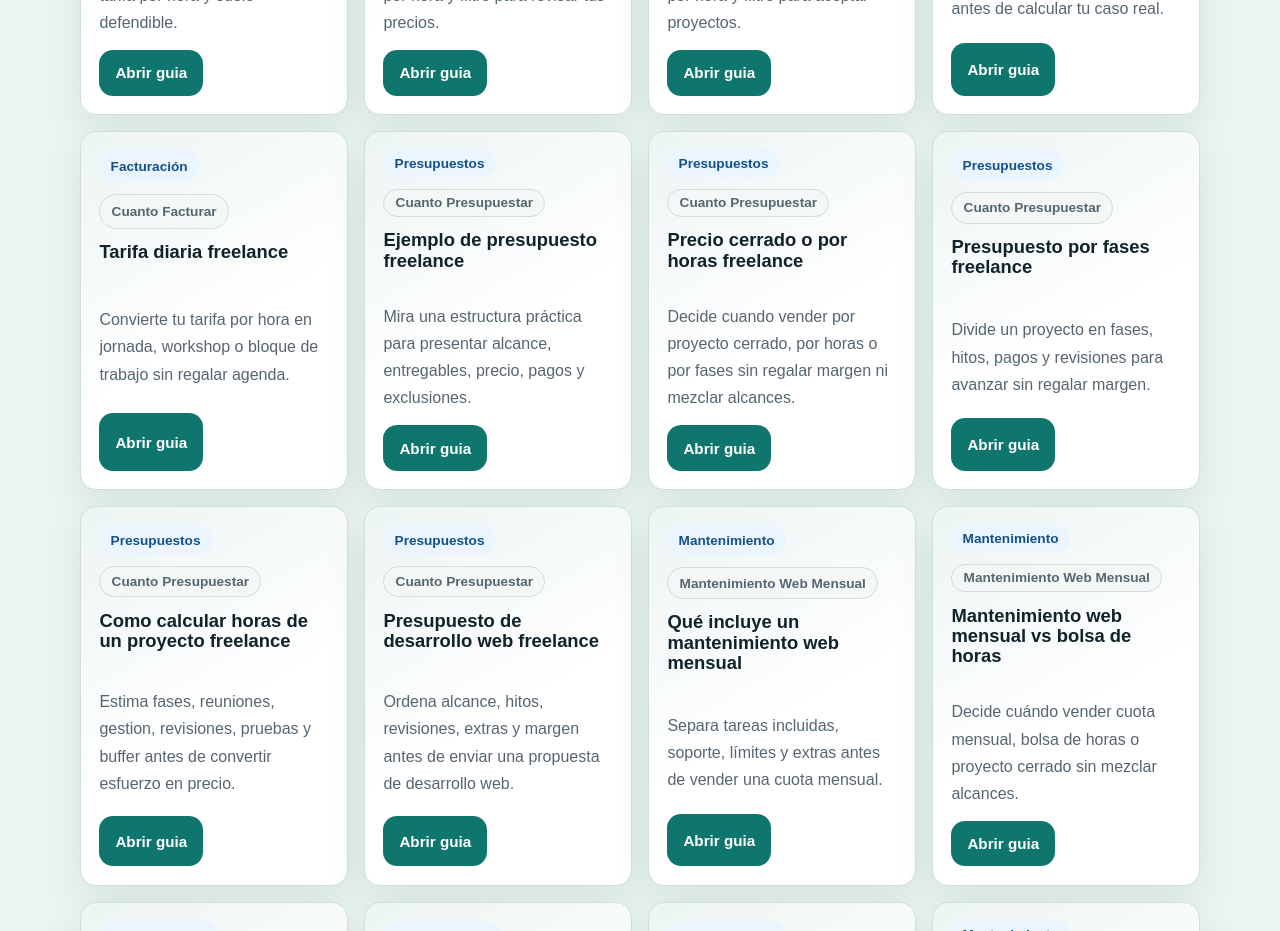
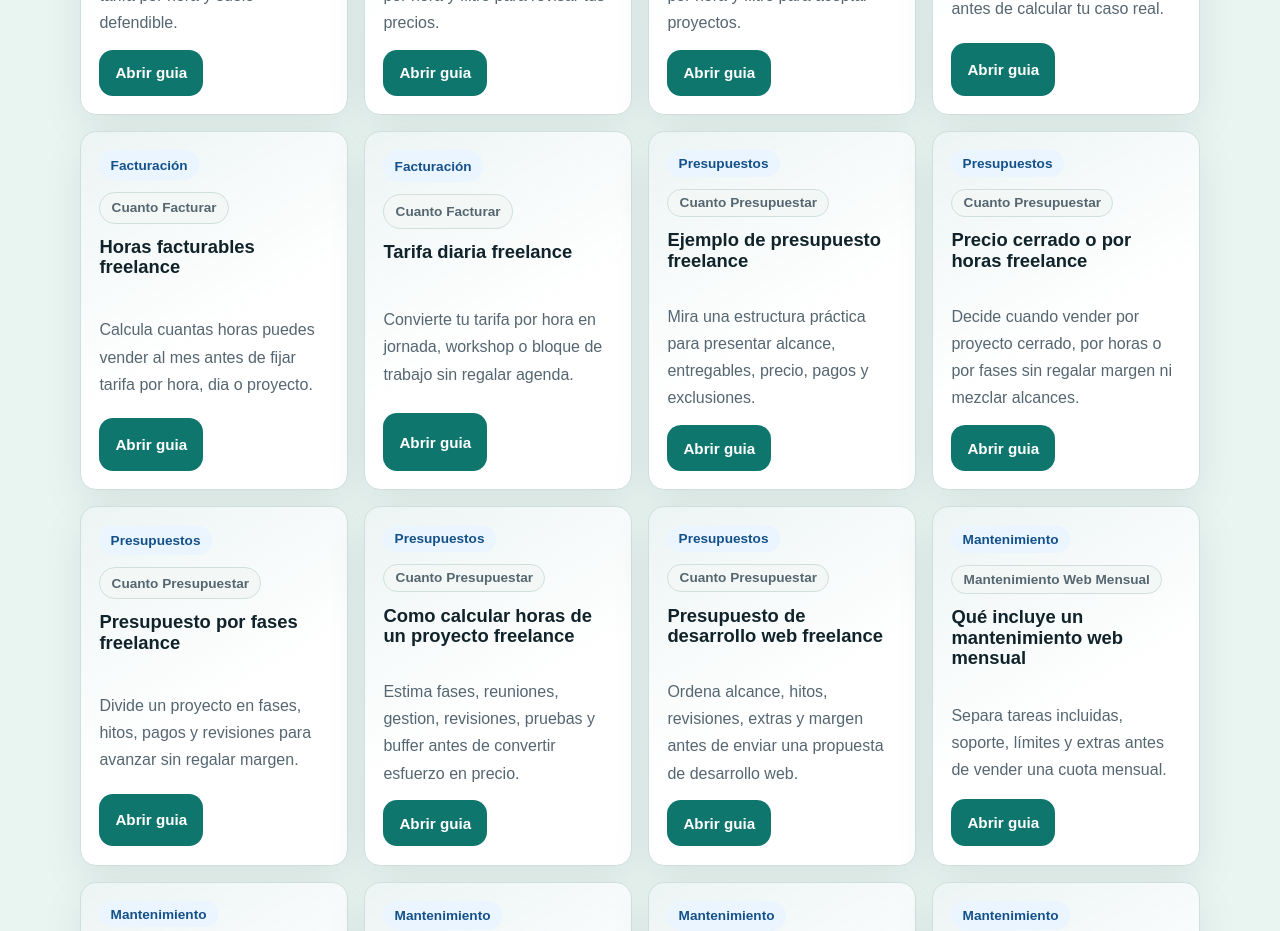
Before and after one commit to djimenezm/paneldeherramientas, a Next.js app: page / in a window 1280 px wide. Shown: the part 4400-5331 px from the top of the page. Built offline with nearby package versions, Linux system fonts and the light colour scheme.

Commit message:
Add billable hours guide to panel

```diff
--- a/lib/tools.ts
+++ b/lib/tools.ts
@@ -218,6 +218,16 @@ export const featuredGuides: FeaturedGuide[] = [
     relatedTool: 'Cuanto Facturar',
   },
   {
+    title: 'Horas facturables freelance',
+    href: 'https://www.cuantofacturar.es/horas-facturables-freelance',
+    trackingHref:
+      'https://www.cuantofacturar.es/horas-facturables-freelance?utm_source=paneldeherramientas&utm_medium=hub-guide&utm_campaign=featured_guides',
+    category: 'Facturación',
+    description:
+      'Calcula cuantas horas puedes vender al mes antes de fijar tarifa por hora, dia o proyecto.',
+    relatedTool: 'Cuanto Facturar',
+  },
+  {
     title: 'Tarifa diaria freelance',
     href: 'https://www.cuantofacturar.es/tarifa-diaria-freelance',
     trackingHref:
```
Also changed, not shown: app/mejores-herramientas-para-facturacion-autonomos/page.tsx (+11 -0 lines), 1 other file (tests, documents, lock files or other folders).
